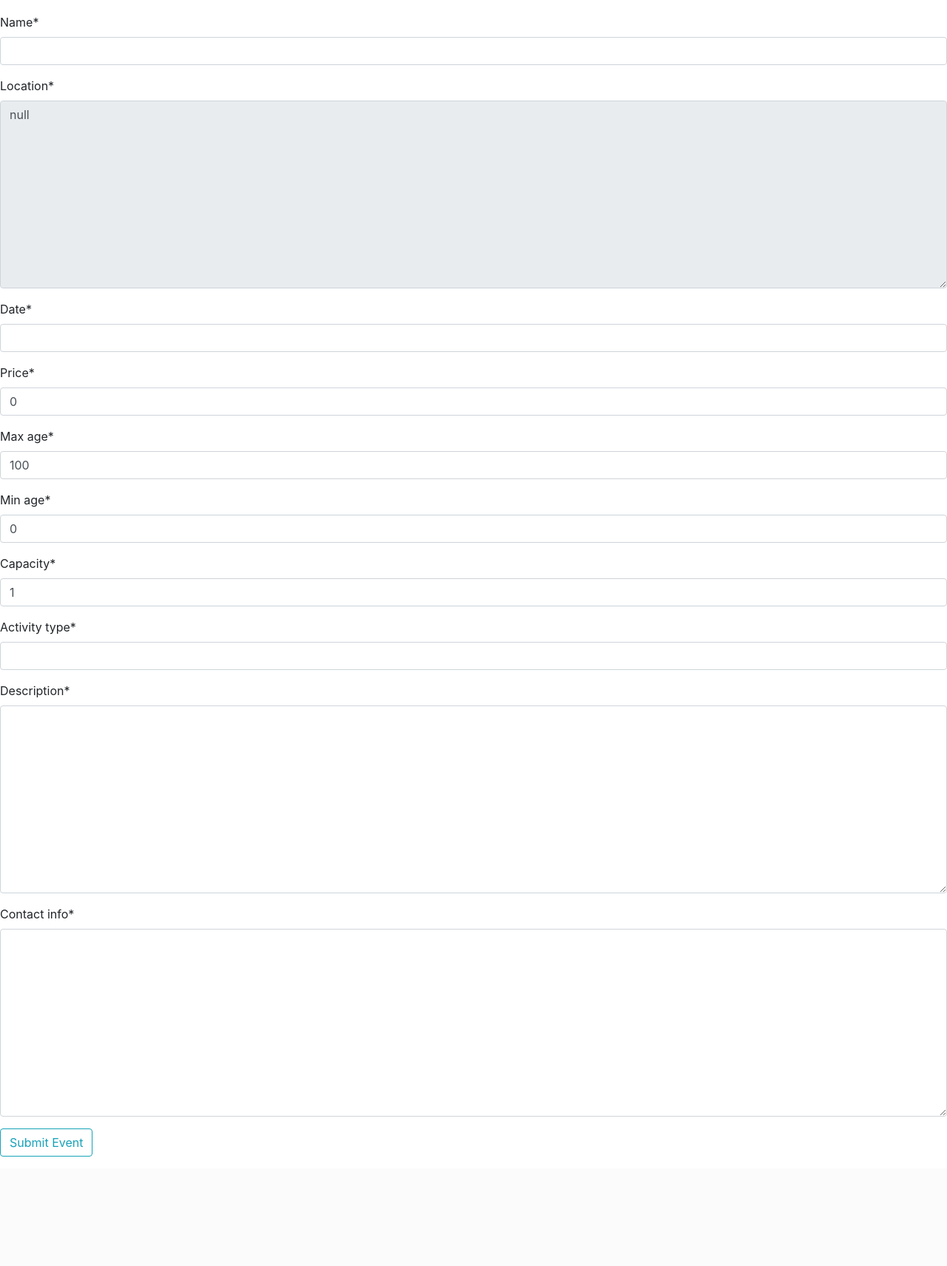
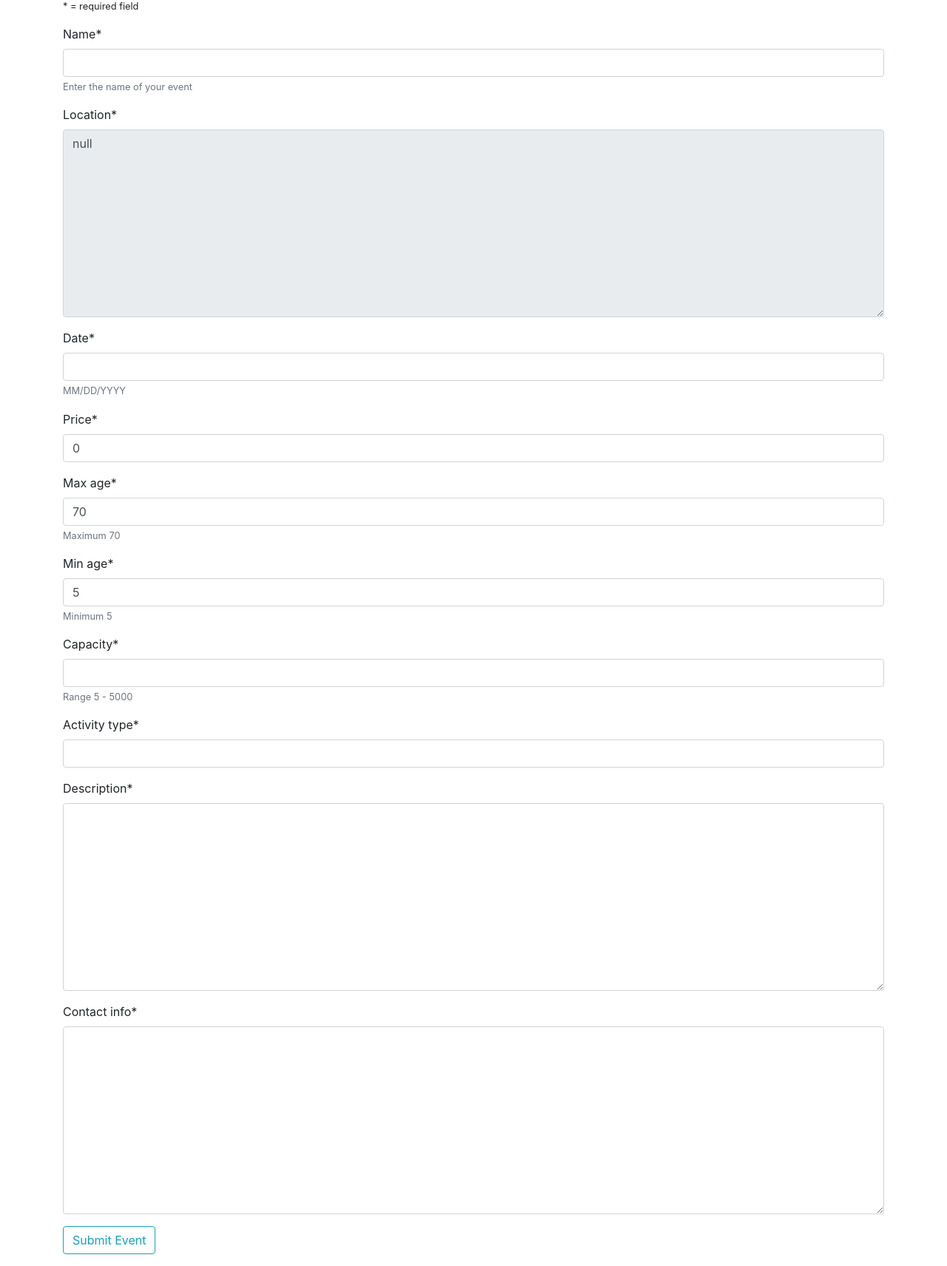
Before and after one commit to alvinjiang32/CS_160, a Django app: page /event/create in a window 1280 px wide. Shown: the part 524-2236 px from the top of the page at 74% size. Before the commit the page ends 2088 px from the top, so only its background shows below. Run offline with Django 3.2, Linux system fonts and the light colour scheme; the visitor is signed in with stand-in values (Sample User, id 1); data comes from the database, SQL or seed files in the repository; some libraries are stand-ins or nearby versions.

Commit message:
Added styling to event forms and form validation/constraints

```diff
--- a/meetup/models.py
+++ b/meetup/models.py
@@ -54,13 +54,22 @@ class Event(models.Model):
                           unique=True)
     user = models.ForeignKey(User, related_name='event_owner',
                              on_delete=models.CASCADE)
-    name = models.CharField(max_length=100)
+    name = models.CharField(max_length=100, help_text="Enter the name of your event")
     location = models.JSONField()
-    date = models.DateField()
+    date = models.DateField(help_text="MM/DD/YYYY")
     price = models.PositiveIntegerField(default=0)
-    max_age = models.PositiveIntegerField(default=100)
-    min_age = models.PositiveIntegerField(default=0)
-    capacity = models.PositiveIntegerField(default=1)
+    max_age = models.PositiveIntegerField(default=70, help_text="Maximum 70", validators=[
+        MinValueValidator(5),
+        MaxValueValidator(70)
+    ])
+    min_age = models.PositiveIntegerField(default=5, help_text="Minimum 5", validators=[
+        MinValueValidator(5),
+        MaxValueValidator(70)
+    ])
+    capacity = models.PositiveIntegerField(help_text="Range 5 - 5000",validators=[
+        MinValueValidator(5),
+        MaxValueValidator(5000)
+    ])
     activity_type = models.CharField(max_length=25)
     description = models.TextField()
     contact_info = models.TextField()
--- a/meetup/templates/meetup/event_create.html
+++ b/meetup/templates/meetup/event_create.html
@@ -8,17 +8,19 @@
 
 {% block content %}
     <div class="content-section">
-        <legend class="border-bottom">Event Form</legend>
-		<div id="map"></div>
-        <small><p style="text-align:left mb-5">* = required field</p></small>
-        <form method="post">
-            {% csrf_token %}
-            {{ form|crispy }}
-            <button class="btn btn-outline-info" type="submit">Submit Event</button>
-        </form>
+        <legend class="border-bottom text-center">Event Form</legend>
+		<div id="map" class="mt-4"></div>
+		<div class="container">
+			<small><p style="text-align:left mb-5 mt">* = required field</p></small>
+			<form method="post">
+				{% csrf_token %}
+				{{ form|crispy }}
+				<button class="btn btn-outline-info" type="submit">Submit Event</button>
+			</form>
+		</div>
     </div>
 	<!-- Div element for Google Map -->
-	<div id="floating-panel">
+	<div id="floating-panel" class="mt-4">
 		<input id="address" type="textbox" value="Enter location" />
 		<input id="submit" type="button" value="Use location" />
 	</div>
--- a/meetup/templates/meetup/profile.html
+++ b/meetup/templates/meetup/profile.html
@@ -53,7 +53,7 @@
                 </div>
             {% endfor %}
             {% if user|has_group:"Citizen" %}
-                <a href="{% url 'meetup-event-explore' %}"><button class="btn btn-outline-warning" type="submit">Add Event</button></a>
+                <a href="{% url 'meetup-events' %}"><button class="btn btn-outline-warning" type="submit">Add Event</button></a>
             {% else %}
                 <a href="{% url 'event-create' %}"><button class="btn btn-outline-warning" type="submit">Create Event</button></a>
             {% endif %}
```
Also changed, not shown: meetup/templates/meetup/event_detail.html (+44 -13 lines), meetup/migrations/0002_auto_20210423_0144.py (added).
